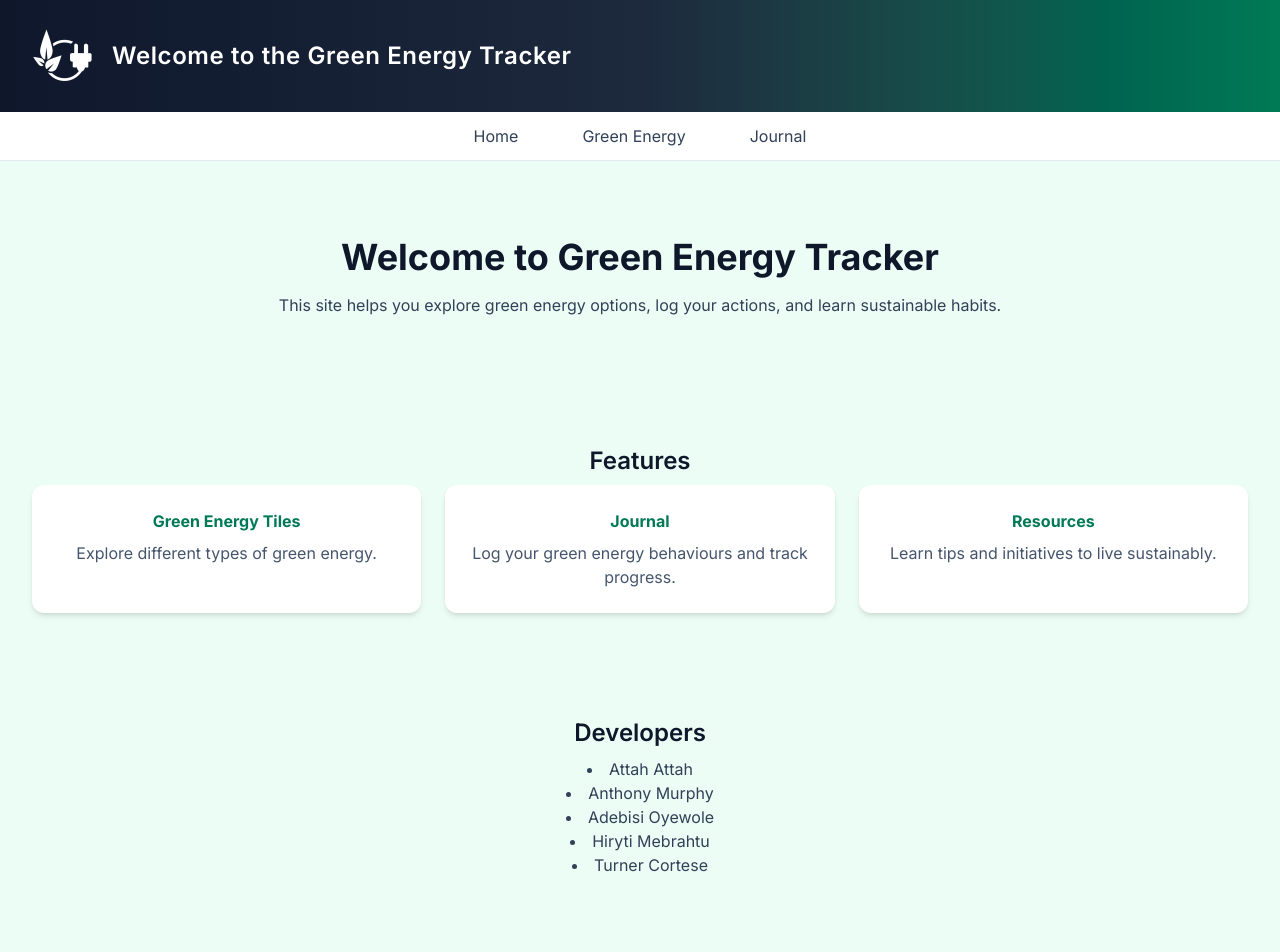
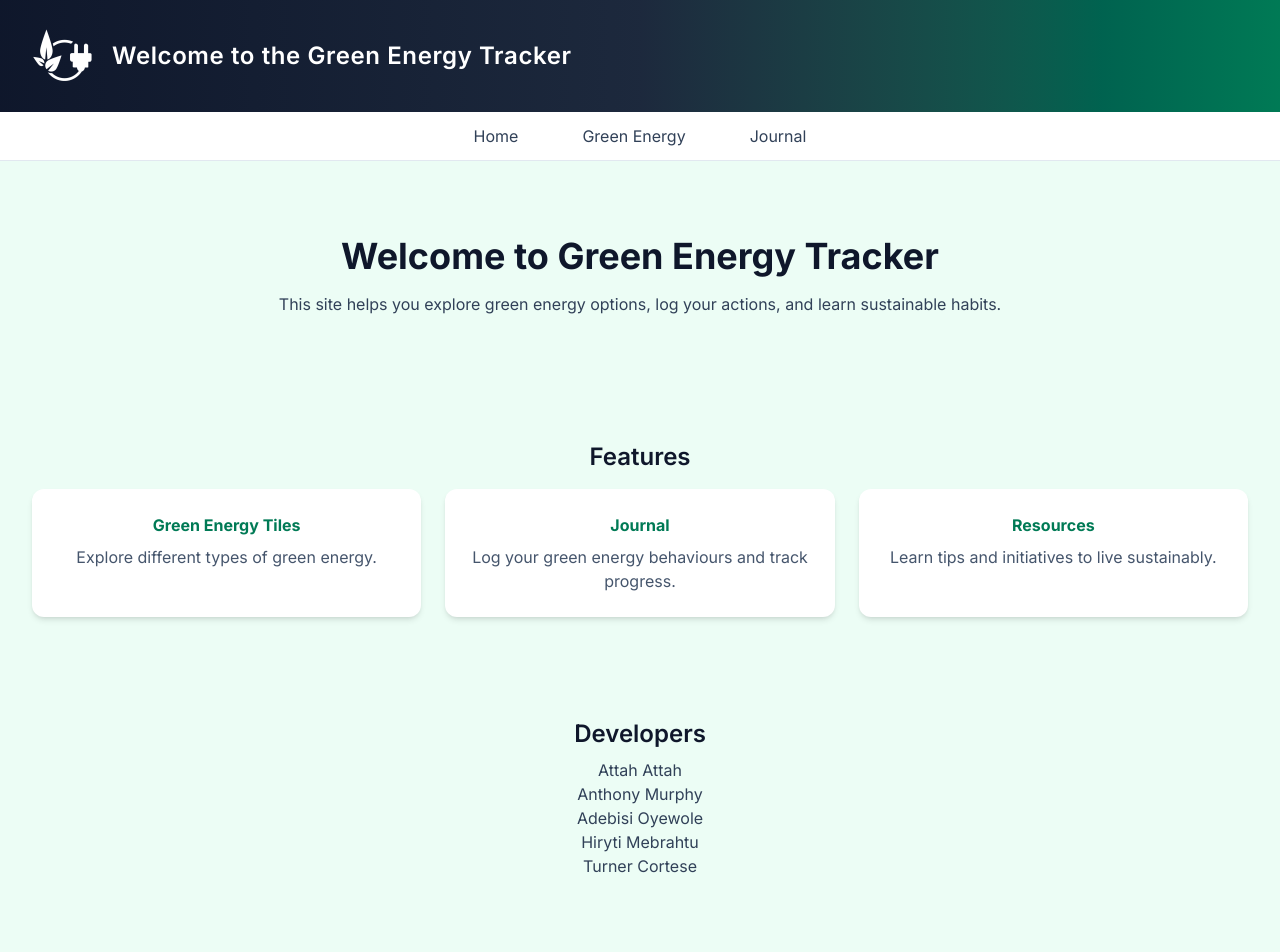
Before and after one commit to awrmurphy/cpan144-group-project, a Next.js app: page / in a window 1280 px wide. Shown: the top 952 px of the page. Built offline with nearby package versions, Linux system fonts and the light colour scheme.

Commit message:
minor adjustments to main page

```diff
--- a/pages/index.tsx
+++ b/pages/index.tsx
@@ -19,7 +19,7 @@ export default function Home() {
 
       {/* Features Section */}
       <section>
-        <h2 className="text-2xl font-semibold mb-2 text-slate-900">Features</h2>
+        <h2 className="text-2xl font-semibold mb-4 text-slate-900">Features</h2>
         <div className="grid grid-cols-1 sm:grid-cols-3 gap-6">
           {features.map((f, index) => (
             <div
@@ -36,7 +36,7 @@ export default function Home() {
       {/* Developers Section*/}
       <section>
         <h2 className="text-2xl font-semibold mb-2 text-slate-900">Developers</h2>
-        <ul className="list-disc list-inside text-slate-700">
+        <ul className="list-none list-inside text-slate-700">
           {developers.map((dev, index) => (
             <li key={index}>{dev}</li>
           ))}
```
